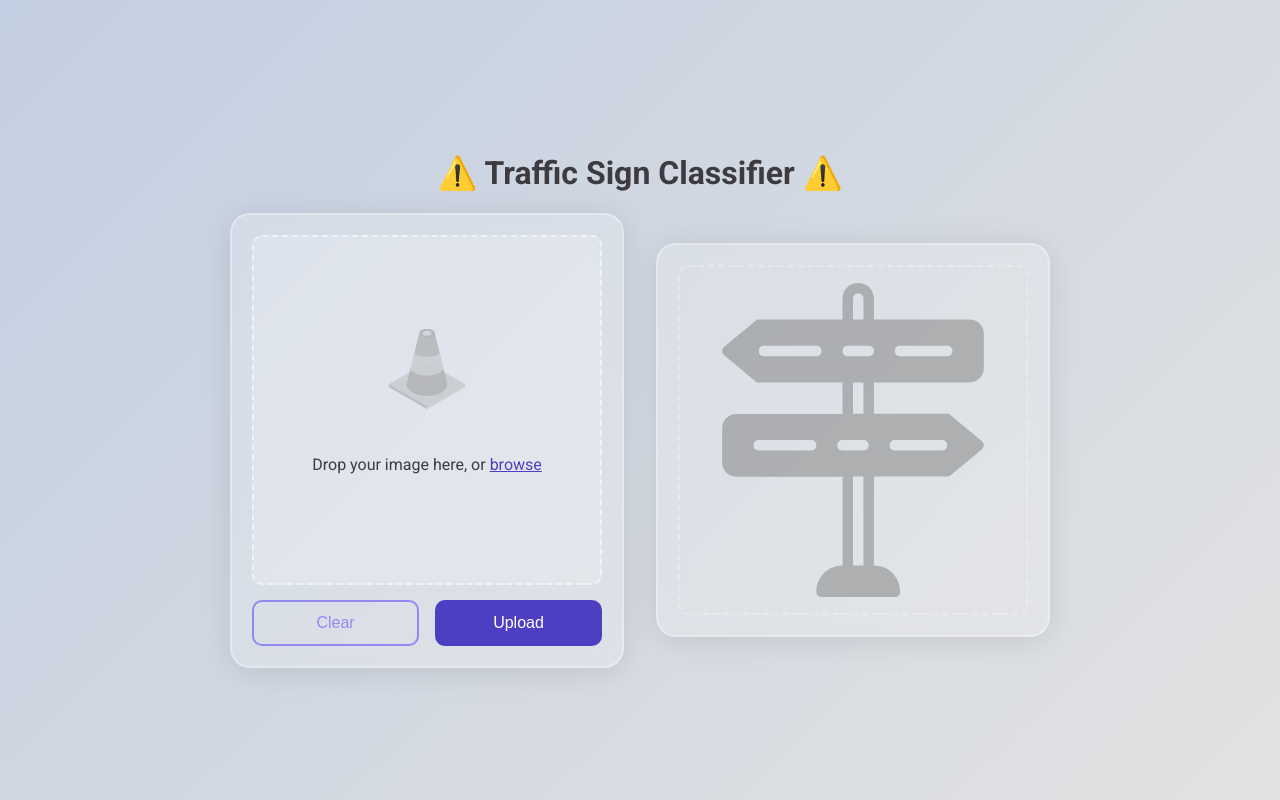
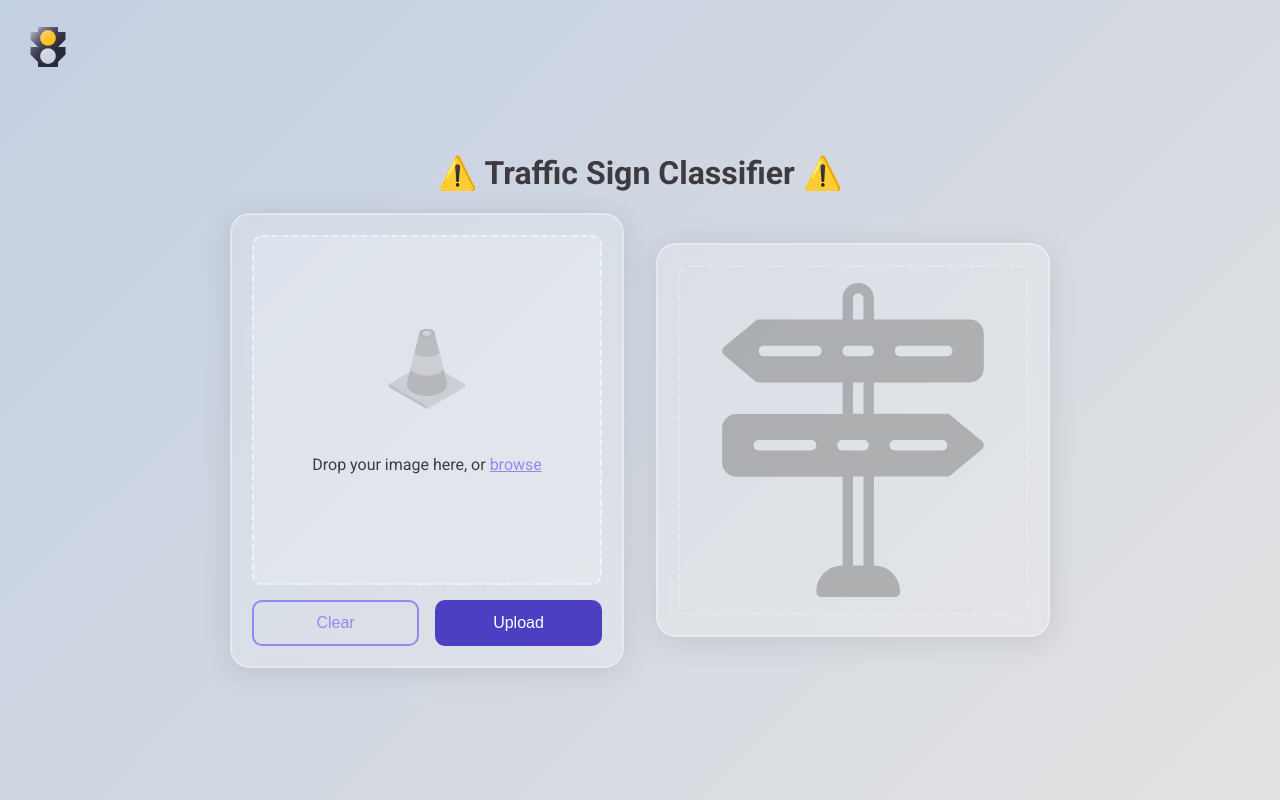
Before and after one commit to FazleLabib/TrafficSignClassifier, a Django app: page / in a window 1280 px wide. Run offline with Django 5.2, Linux system fonts and the light colour scheme.

Commit message:
Implement dark mode
- Added toggle button to switch back and forth between light and dark mode
- Updated styles to display dark/light mode colors
- Added javascript function to trigger dark/light mode

```diff
--- a/TrafficSignClassifier/classifier/static/css/style.css
+++ b/TrafficSignClassifier/classifier/static/css/style.css
@@ -14,6 +14,26 @@
   --shadow-light: 0 0.25rem 1.875rem rgba(0, 0, 0, 0.1);
 }
 
+body.dark-mode {
+  --color-primary: #3f3fc1;
+  --color-secondary: #9697fc;
+  --color-accent: #ff476d;
+  --color-light-blue: #2d2e35;
+  --color-light-gray: #44464e;
+  --color-text-primary: #e2e2e2;
+  --color-text-secondary: #fff;
+  --color-white-transparent: rgba(255, 255, 255, 0.1);
+  --color-white-dashed: rgba(255, 255, 255, 0.3);
+  --color-white-hover: rgba(255, 255, 255, 0.15);
+  --shadow-light: 0 0.25rem 1.875rem rgba(255, 255, 255, 0.05);
+
+  background: linear-gradient(
+    135deg,
+    var(--color-light-blue),
+    var(--color-light-gray)
+  );
+}
+
 body {
   background: linear-gradient(
     135deg,
@@ -28,6 +48,16 @@ body {
   min-height: 100vh;
   margin: 0;
   min-height: 100dvh;
+}
+
+body.dark-mode .upload-icon {
+  opacity: 0.8;
+  filter: brightness(1.2);
+}
+
+body.dark-mode .results-icon {
+  opacity: 0.8;
+  filter: brightness(1.8);
 }
 
 main {
@@ -123,7 +153,7 @@ main {
 }
 
 .upload-content p span {
-  color: var(--color-primary);
+  color: var(--color-secondary);
   text-decoration: underline;
 }
 
@@ -245,6 +275,42 @@ main {
   height: 1rem;
 }
 
+.theme-toggle {
+  position: absolute;
+  top: 2rem;
+  left: 3rem;
+}
+
+.switch {
+  position: relative;
+  display: inline-block;
+  cursor: pointer;
+}
+
+.switch:hover {
+  scale: 1.1;
+  transition: 0.3s ease;
+}
+
+.switch input {
+  display: none;
+}
+
+.slider {
+  position: relative;
+  display: flex;
+  align-items: center;
+  justify-content: center;
+}
+
+.slider img {
+  width: 2.5rem;
+}
+
+#dark-mode-icon, #light-mode-icon {
+  position: absolute;
+}
+
 @media (max-width: 800px) {
   body {
     background: var(--color-light-blue);
@@ -324,4 +390,9 @@ main {
   #confidence {
     align-self: flex-end;
   }
+
+  .slider img {
+    width: 2rem;
+  }
+
 }
--- a/TrafficSignClassifier/classifier/static/js/script.js
+++ b/TrafficSignClassifier/classifier/static/js/script.js
@@ -1,6 +1,33 @@
 const uploadPanel = document.getElementById('upload-panel');
 const fileInput = document.getElementById('file-input');
 const clearButton = document.getElementById('clear-button');
+
+document.addEventListener("DOMContentLoaded", () => {
+    const toggle = document.getElementById("theme-toggle");
+    const darkModeIcon = document.getElementById("dark-mode-icon");
+    const lightModeIcon = document.getElementById("light-mode-icon");
+
+    if (localStorage.getItem('theme') === 'dark') {
+      document.body.classList.add('dark-mode');
+      toggle.checked = true;
+      darkModeIcon.style.display = "block";
+      lightModeIcon.style.display = "none";
+    }
+
+    toggle.addEventListener("change", function () {
+      if (this.checked) {
+        document.body.classList.add("dark-mode");
+        darkModeIcon.style.display = "block";
+        lightModeIcon.style.display = "none";
+        localStorage.setItem('theme', 'dark');
+      } else {
+        document.body.classList.remove("dark-mode");
+        darkModeIcon.style.display = "none";
+        lightModeIcon.style.display = "block";
+        localStorage.setItem('theme', 'light');
+      }
+    });
+  });
 
 fileInput.addEventListener('change', handleFileSelect);
 uploadPanel.addEventListener('dragover', (e) => {
--- a/TrafficSignClassifier/classifier/templates/home.html
+++ b/TrafficSignClassifier/classifier/templates/home.html
@@ -12,6 +12,15 @@
 
 <body>
   <main>
+    <div class="theme-toggle">
+      <label class="switch">
+        <input type="checkbox" id="theme-toggle">
+        <span class="slider round">
+          <img id="dark-mode-icon" src="{% static 'media/icons/dark-mode-icon.svg' %}" alt="Dark Mode Icon" style="display: none;">
+          <img id="light-mode-icon" src="{% static 'media/icons/light-mode-icon.svg' %}" alt="Light Mode Icon">
+        </span>
+      </label>
+    </div>
     <h1 class="header">⚠️ Traffic Sign Classifier ⚠️</h1>
     <div class="form-container">
       <div class="panel" id="upload">
```
Also changed, not shown: TrafficSignClassifier/classifier/static/media/icons/dark-mode-icon.svg (added), TrafficSignClassifier/classifier/static/media/icons/light-mode-icon.svg (added).
